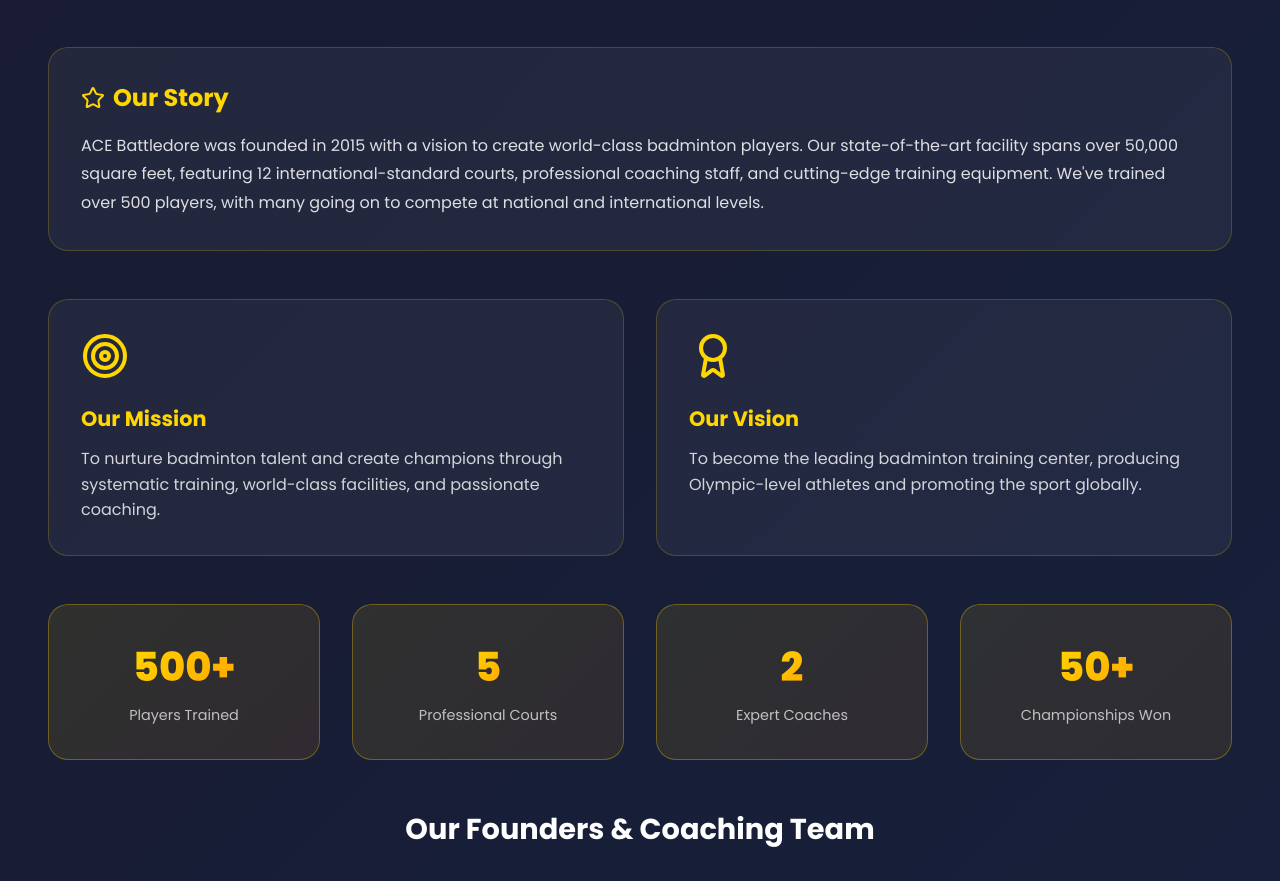
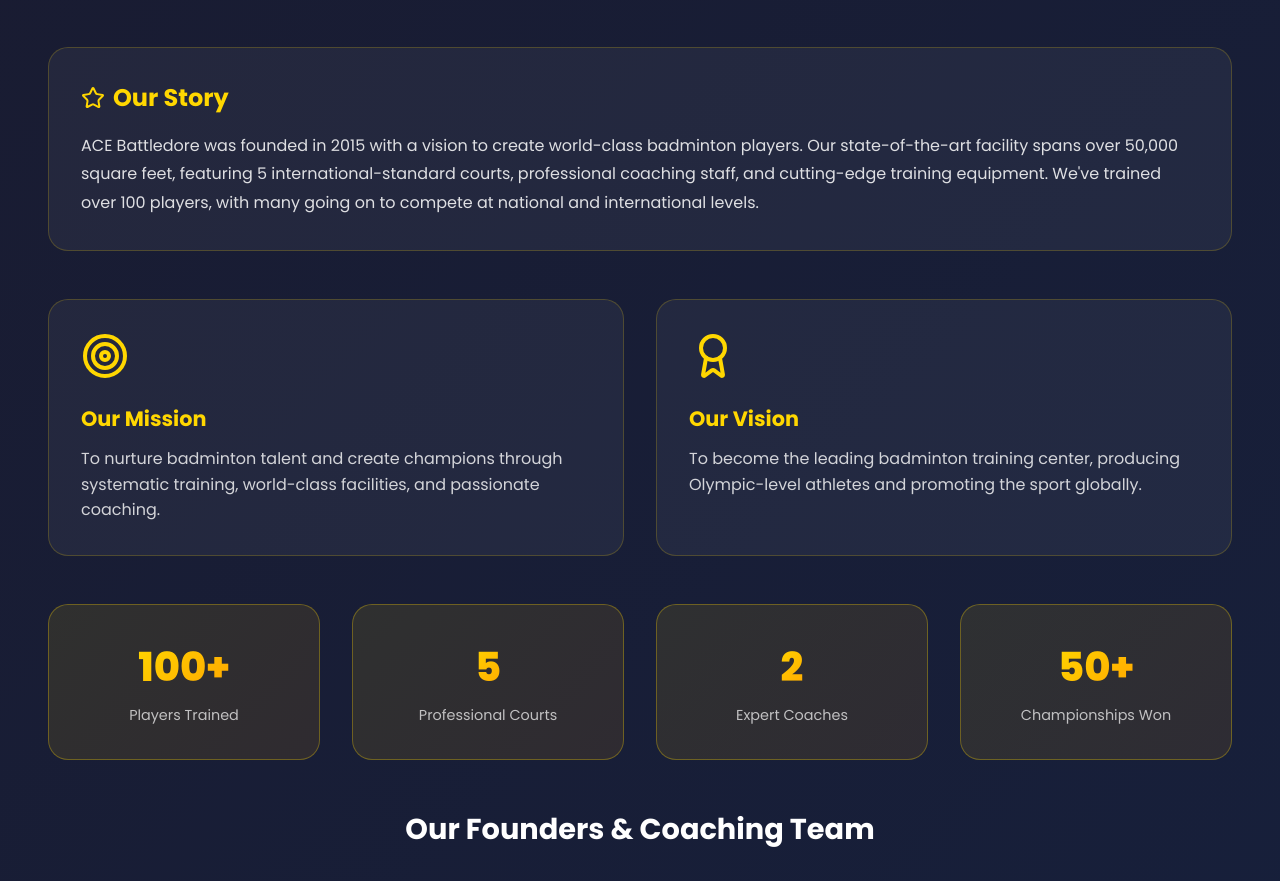
Before and after one commit to acebattledorementor-spec/project, a React (Vite) app: page / in a window 1280 px wide. Shown: the part 1100-1981 px from the top of the page. Built offline with nearby package versions, Linux system fonts and the light colour scheme.

Commit message:
changing the desccription 5 courts  , 100+ players

```diff
--- a/src/App.jsx
+++ b/src/App.jsx
@@ -60,13 +60,13 @@
 
 const ABOUT_DATA = {
   story: `ACE Battledore was founded in 2015 with a vision to create world-class badminton players.
-  Our state-of-the-art facility spans over 50,000 square feet, featuring 12 international-standard courts,
-  professional coaching staff, and cutting-edge training equipment. We've trained over 500 players,
+  Our state-of-the-art facility spans over 50,000 square feet, featuring 5 international-standard courts,
+  professional coaching staff, and cutting-edge training equipment. We've trained over 100 players,
   with many going on to compete at national and international levels.`,
   mission: "To nurture badminton talent and create champions through systematic training, world-class facilities, and passionate coaching.",
   vision: "To become the leading badminton training center, producing Olympic-level athletes and promoting the sport globally.",
   stats: [
-    { number: "500+", label: "Players Trained" },
+    { number: "100+", label: "Players Trained" },
     { number: "5", label: "Professional Courts" },
     { number: "2", label: "Expert Coaches" },
     { number: "50+", label: "Championships Won" }
```
